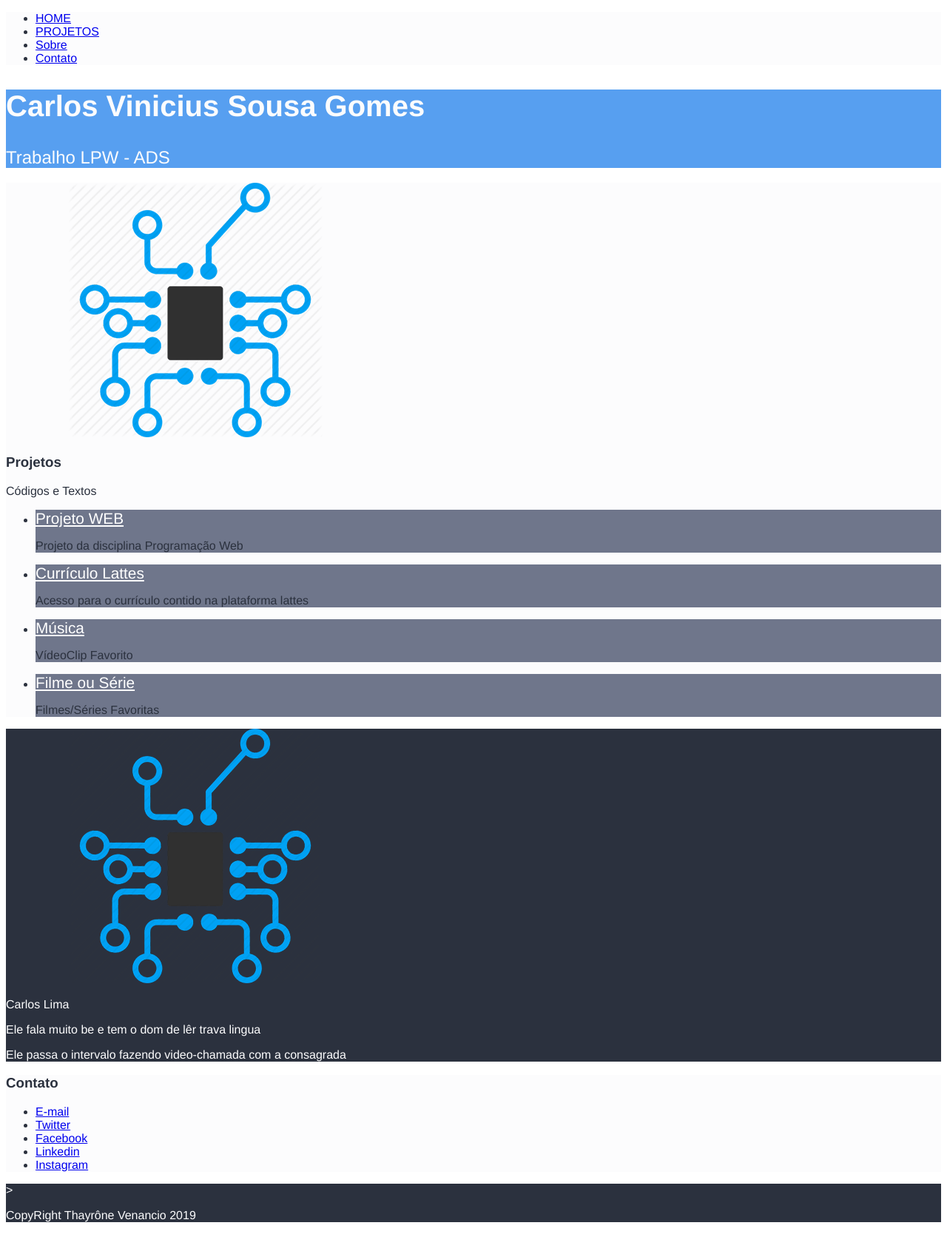
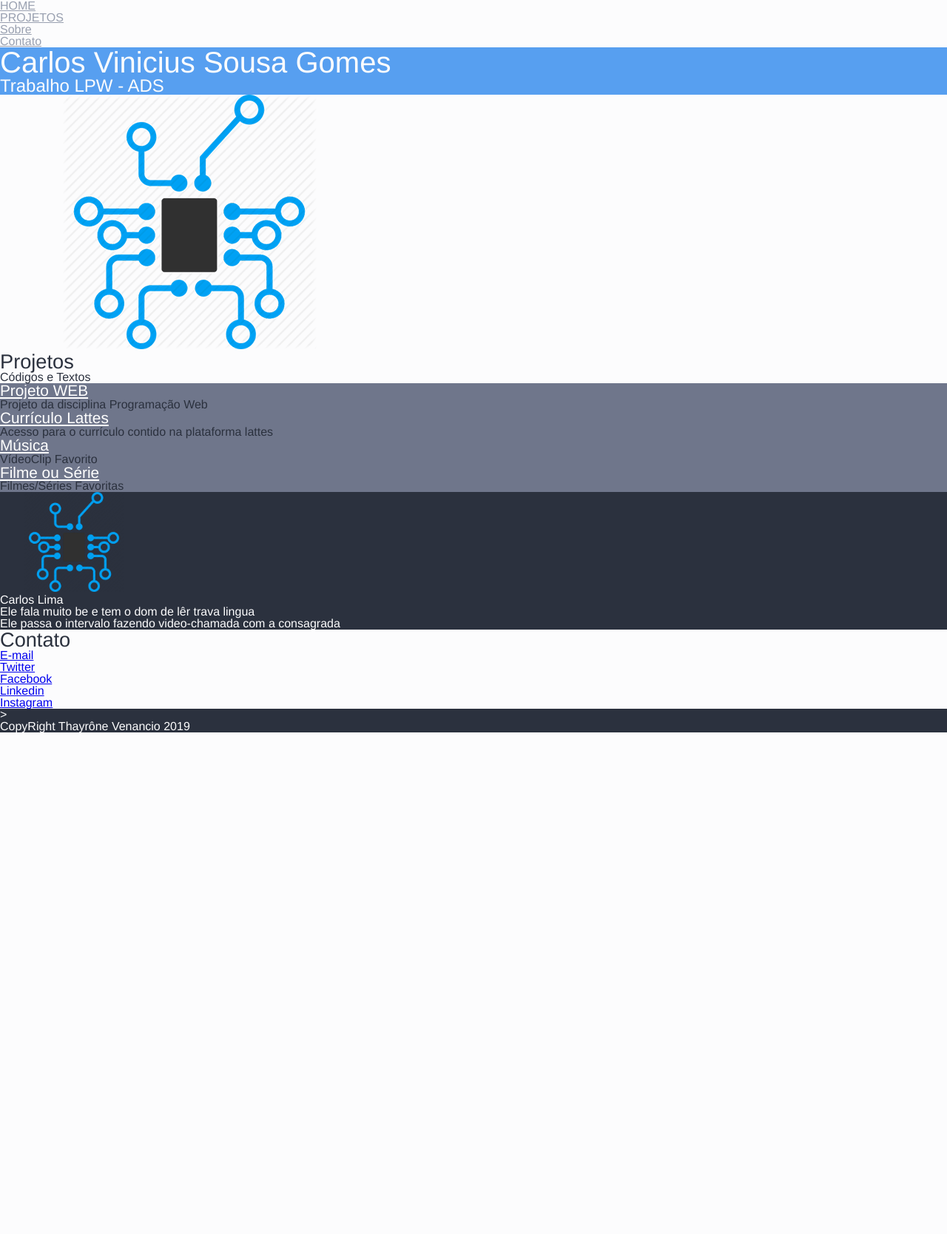
Before and after one commit to ThayroneVenancio/AulasProgramacaoWeb, a PHP site: page / in a window 1280 px wide. Shown: the whole page at 74% size. After the commit the page ends 990 px from the top, so only its background shows below. Run offline with PHP 8.4, Linux system fonts and the light colour scheme.

Commit message:
Reset CSS e estilos
Reset CSS e estilos

```diff
--- a/estilos/blog.css
+++ b/estilos/blog.css
@@ -10,13 +10,20 @@ body{
 
 .identificacao h1{
     font-size: 2.5em;
-
 }
 
 .identificacao h2{
     font-size: 1.5em;
     font-weight: lighter;
+}
 
+section h3{
+    font-size: 1.7em;
+}
+
+header li a{
+    color: #99a0b0;
+    font-weight: lighter;
 }
 
 .escuras{
@@ -32,10 +39,13 @@ body{
 
 .styleprojetos li{
     background-color:#6f768b;
-
 }
 
 .styleprojetos li a{
     color: #ffffff;
     font-size: 1.3em;
 }
+
+#sobre img{
+    width: 200px;
+}
--- /dev/null
+++ b/estilos/reset.css
@@ -0,0 +1,48 @@
+/* http://meyerweb.com/eric/tools/css/reset/
+  v2.0 | 20110126
+  License: none (public domain)
+*/
+
+html, body, div, span, applet, object, iframe,
+h1, h2, h3, h4, h5, h6, p, blockquote, pre,
+a, abbr, acronym, address, big, cite, code,
+del, dfn, em, img, ins, kbd, q, s, samp,
+small, strike, strong, sub, sup, tt, var,
+b, u, i, center,
+dl, dt, dd, ol, ul, li,
+fieldset, form, label, legend,
+table, caption, tbody, tfoot, thead, tr, th, td,
+article, aside, canvas, details, embed,
+figure, figcaption, footer, header, hgroup,
+menu, nav, output, ruby, section, summary,
+time, mark, audio, video {
+    margin: 0;
+    padding: 0;
+    border: 0;
+    font-size: 100%;
+    font: inherit;
+    vertical-align: baseline;
+}
+/* HTML5 display-role reset for older browsers */
+article, aside, details, figcaption, figure,
+footer, header, hgroup, menu, nav, section {
+    display: block;
+}
+body {
+    line-height: 1;
+}
+ol, ul {
+    list-style: none;
+}
+blockquote, q {
+    quotes: none;
+}
+blockquote:before, blockquote:after,
+q:before, q:after {
+    content: '';
+    content: none;
+}
+table {
+    border-collapse: collapse;
+    border-spacing: 0;
+}
--- a/index.html
+++ b/index.html
@@ -5,14 +5,16 @@
     <meta charset="utf-8">
     <title>Blog de Vinicius</title>
 
+    <link rel="stylesheet" href="estilos/reset.css">
     <link rel="stylesheet" href="estilos/blog.css">
+
 
 
 </head>
 
 <body>
 
-    <header class="claras">
+    <header class="claras"><!--CABEÇALHO---->
         <nav>
             <!--AREA DE NAVEGAÇÃO-->
             <ul>
--- a/teste.txt
+++ /dev/null
@@ -1 +0,0 @@
-thayrone
```
Also changed, not shown: exercicios/01/tabela.html (added, +66 -0 lines), exercicios/01/tabelaCSS.css (added, +46 -0 lines).
